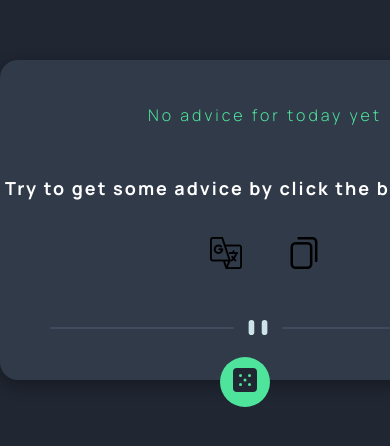
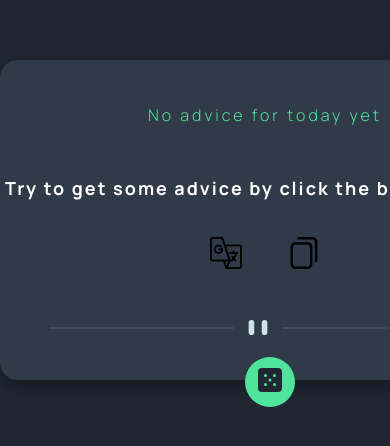
Before and after one commit to MO-KA19/API-Projects, a plain HTML site: page Advice generator/index.html in a window 390 px wide. Shown: the part 200-646 px from the top of the page. Drawn offline with Linux system fonts and the light colour scheme.

Commit message:
Update style.css

```diff
--- a/Advice generator/style.css
+++ b/Advice generator/style.css
@@ -92,6 +92,7 @@ button:hover {
 
     .btn {
         position: relative;
+        left: 25px;
     }
 
     #divider {
```
